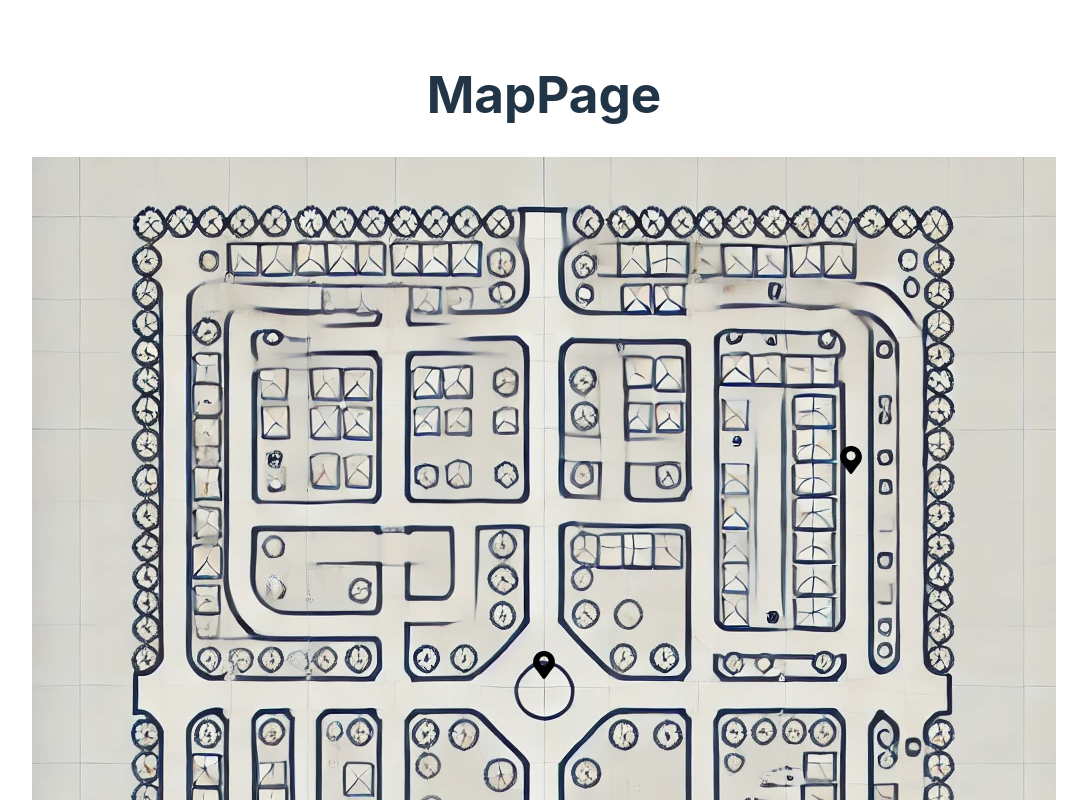
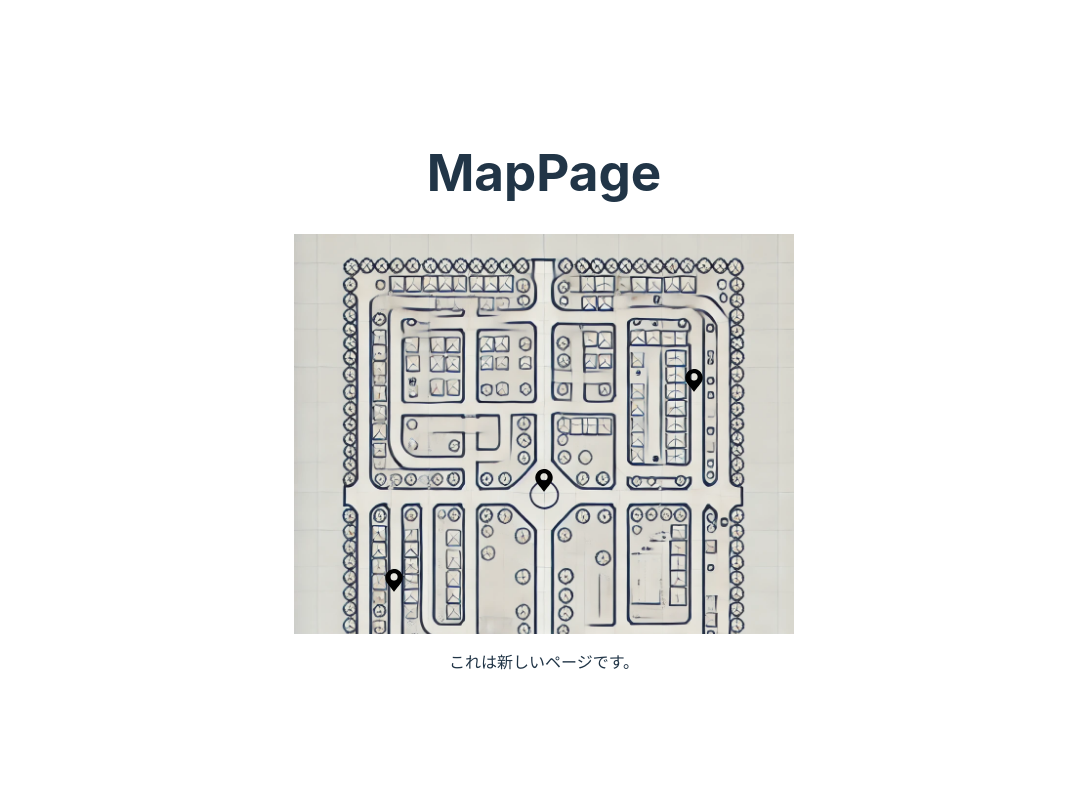
Before and after one commit to GreenTeaProgrammers/MatsuriSNS, a React (Vite) app in the folder frontend/: page /map in a window 1280 px wide. Shown: the top 800 px of the page, without its empty margins (96-1183 px from the left). Built offline with nearby package versions, Linux system fonts and the light colour scheme.

Commit message:
feat: Make scrollbar invisible

```diff
--- /dev/null
+++ b/frontend/src/components/Map.css
@@ -0,0 +1,9 @@
+.map-container {
+  scrollbar-width: none; /* Firefox 用 */
+  -ms-overflow-style: none; /* Internet Explorer 用 */
+}
+
+/* Chrome, Safari, Edge 用 */
+.map-container::-webkit-scrollbar {
+  display: none;
+}
--- a/frontend/src/components/Map.tsx
+++ b/frontend/src/components/Map.tsx
@@ -1,18 +1,30 @@
 import React from "react";
 import Pin, { PinProps } from "./Pin";
+import './Map.css';
 
 type MapProps = {
-  src: string;        // 地図画像のパス
-  pins: PinProps[];   // ピンの配列
+  src: string;
+  pins: PinProps[];
+  width?: number;
+  height?: number;
 };
 
-const Map: React.FC<MapProps> = ({ src: path, pins }) => {
+const Map: React.FC<MapProps> = ({ src: path, pins, width, height }) => {
   return (
-    <div style={{ position: 'relative', display: 'inline-block' }}>
-      <img src={path} alt="会場地図" style={{ display: 'block' }} />
-      {pins.map((pin) => (
-        <Pin key={pin.id} {...pin} />
-      ))}
+    <div
+		className="map-container"
+      style={{
+        width: width || '500px',     // 幅を固定
+        height: height || '400px',    // 高さを固定
+        overflow: 'auto',   // スクロール可能にする
+      }}
+    >
+      <div style={{ position: 'relative', width: '100%' }}>
+        <img src={path} alt="会場地図" style={{ display: 'block', width: '100%', height: 'auto' }} />
+        {pins.map((pin) => (
+          <Pin key={pin.id} {...pin} />
+        ))}
+      </div>
     </div>
   );
 };
--- a/frontend/src/components/Pin.tsx
+++ b/frontend/src/components/Pin.tsx
@@ -1,31 +1,27 @@
 import React from "react";
-import pinIcon from "../assets/pin.svg"
-
+import pinIcon from "../assets/pin.svg";
 
 export type PinProps = {
-  x: number;   // ピンの X 座標（0 から 1 の値）
-  y: number;   // ピンの Y 座標（0 から 1 の値）
+  x: number;
+  y: number;
   id: string;
 };
 
-const Pin: React.FC<PinProps> = ({ x, y, id }) => {
+const Pin: React.FC<PinProps> = ({ x, y }) => {
   const clampedX = Math.max(0, Math.min(1, x));
   const clampedY = Math.max(0, Math.min(1, y));
 
   return (
     <div
-      key={id}
       style={{
         position: 'absolute',
         left: `${clampedX * 100}%`,
-        bottom: `${clampedY * 100}%`,
-        transform: 'translate(-50%, 50%)',
+        top: `${(1 - clampedY) * 100}%`,
+        transform: 'translate(-50%, -50%)', // 位置調整
         pointerEvents: 'none',
       }}
     >
-		<img src={pinIcon} alt="ピン"
-			style={{ width: '30px', height: '30px' }}
-		/>
+      <img src={pinIcon} alt="ピン" style={{ width: '24px', height: '24px' }} />
     </div>
   );
 };
```
